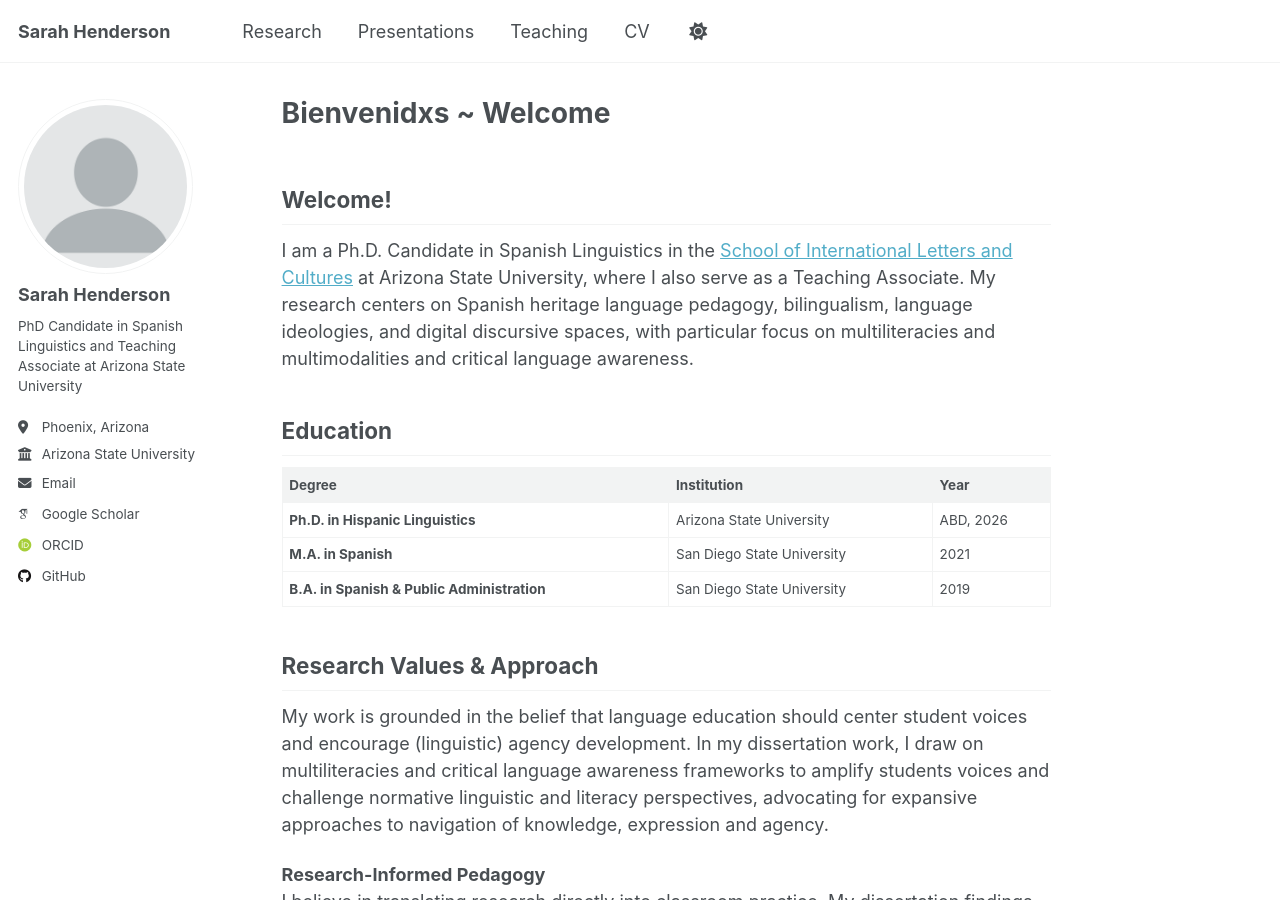
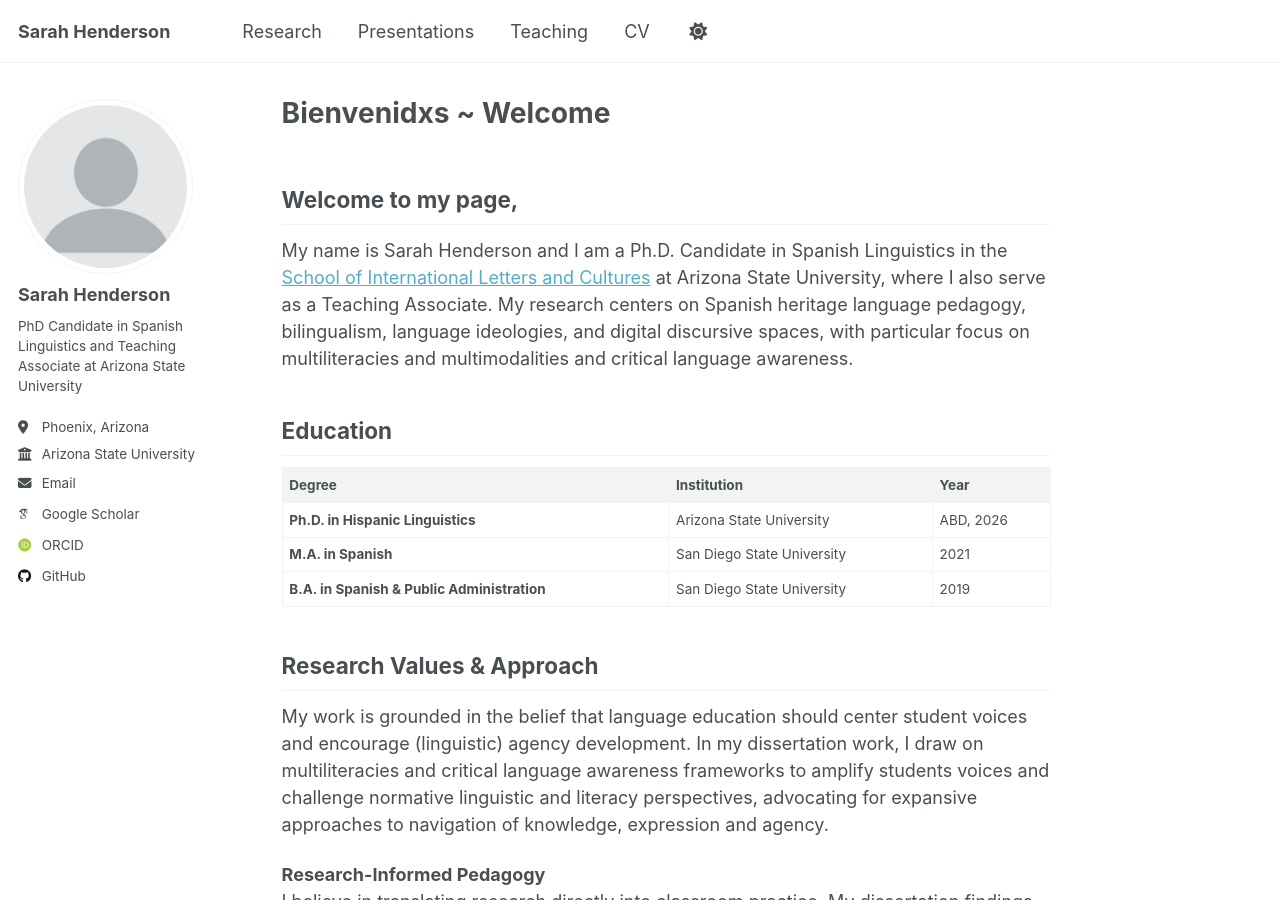
Before and after one commit to sarah-e-henderson/sarah-e-henderson.github.io, a Jekyll site: the page built from _pages/about.md, in a window 1280 px wide and 900 px high. Built offline with Jekyll 4.4.1, drawn with Linux system fonts in a browser that asks for light colours; some web fonts are replaced; a script that is not in the unit is left out.

Commit message:
Update about.md

```diff
--- a/_pages/about.md
+++ b/_pages/about.md
@@ -7,9 +7,9 @@ redirect_from:
   - /about.html
 ---
 
-## Welcome!
+## Welcome to my page,
 
-I am a Ph.D. Candidate in Spanish Linguistics in the [School of International Letters and Cultures]([url](https://silc.asu.edu/spanish)) at Arizona State University, where I also serve as a Teaching Associate. My research centers on Spanish heritage language pedagogy, bilingualism, language ideologies, and digital discursive spaces, with particular focus on multiliteracies and multimodalities and critical language awareness.
+My name is Sarah Henderson and I am a Ph.D. Candidate in Spanish Linguistics in the [School of International Letters and Cultures]([url](https://silc.asu.edu/spanish)) at Arizona State University, where I also serve as a Teaching Associate. My research centers on Spanish heritage language pedagogy, bilingualism, language ideologies, and digital discursive spaces, with particular focus on multiliteracies and multimodalities and critical language awareness.
 
 ## Education
 
```
